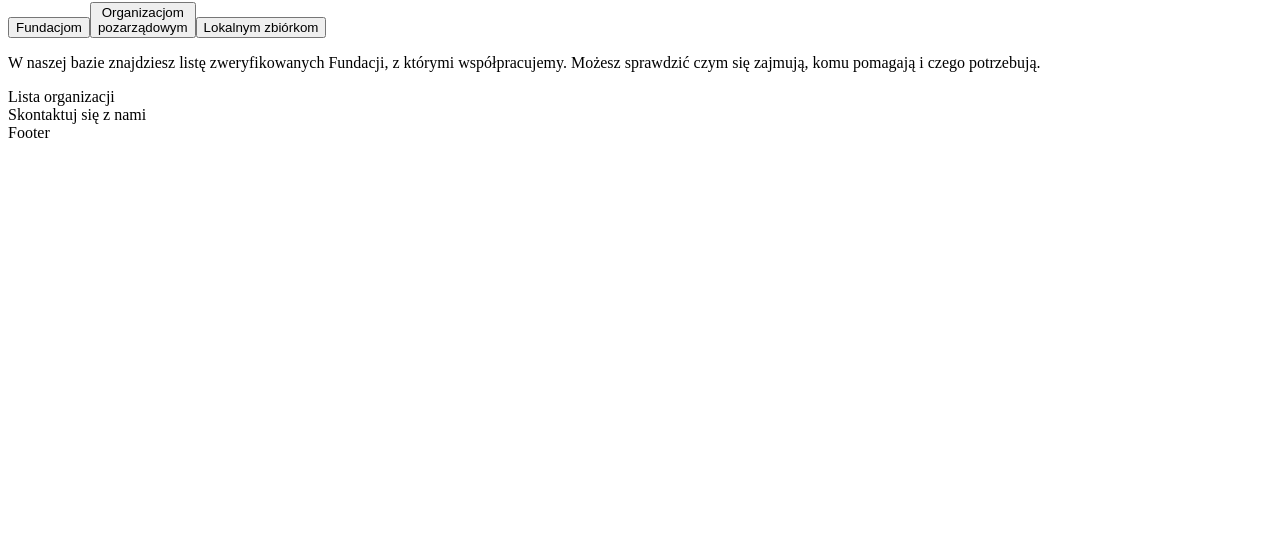
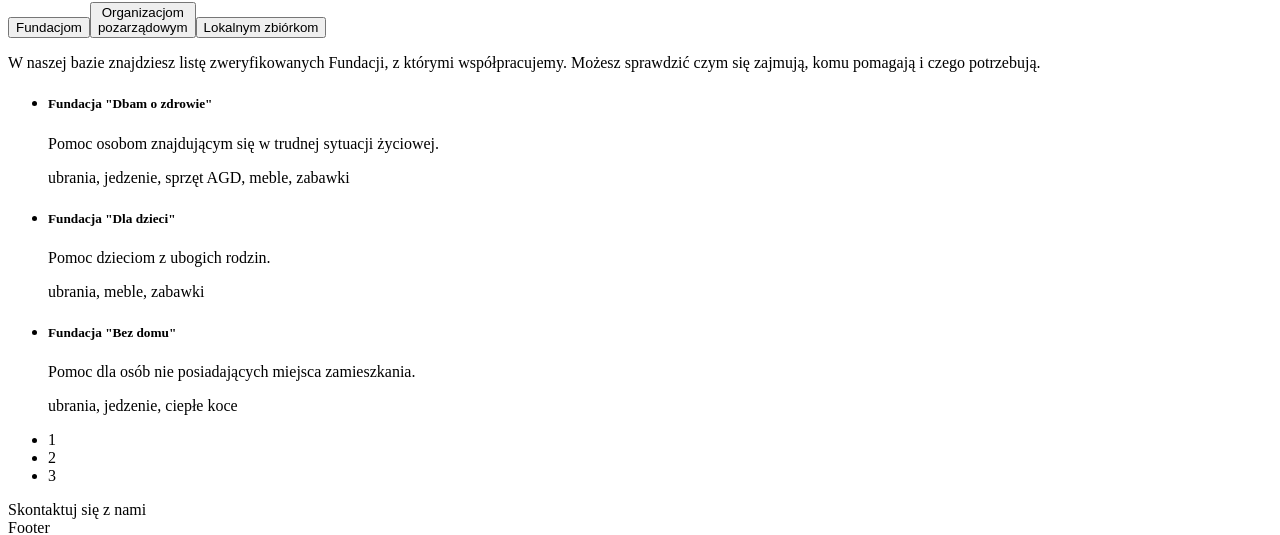
Before and after one commit to DominikaOzorkiewicz/Hand_Things_Over, a React (Create React App) app: page /#/ in a window 1280 px wide. Shown: the part 2457-2992 px from the top of the page. Before the commit the page ends 2607 px from the top, so only its background shows below. Built offline with nearby package versions, Linux system fonts and the light colour scheme; the HTML template or start-up script is replaced by a standard one.

Commit message:
Add Organizations List with pagination

```diff
--- a/src/components/HomeOrganizations.js
+++ b/src/components/HomeOrganizations.js
@@ -1,7 +1,13 @@
-import React from "react";
+import React, {useState} from "react";
 import decoration from "../assets/decoration.svg";
+import {HomeOrganizationsList} from "./HomeOrganizationsList";
 
 export const HomeOrganizations = () => {
+    const [type, setType] = useState('Fundacja');
+
+    const handleChooseType = (event) => {
+        setType(event.target.value);
+    }
 
     return (
         <section className='organizations' id='organizations'>
@@ -14,9 +20,9 @@ export const HomeOrganizations = () => {
             </div>
 
             <div className='organizations__buttons row'>
-                <button className='organizations__buttons-single col-2'>Fundacjom</button>
-                <button className='organizations__buttons-single col-2'>Organizacjom<br/>pozarządowym</button>
-                <button className='organizations__buttons-single col-2'>Lokalnym zbiórkom</button>
+                <button className='organizations__buttons-single col-2' value={'Fundacja'} onClick={handleChooseType}>Fundacjom</button>
+                <button className='organizations__buttons-single col-2' value={'Organizacja'} onClick={handleChooseType}>Organizacjom<br/>pozarządowym</button>
+                <button className='organizations__buttons-single col-2' value={'Zbiórka'} onClick={handleChooseType}>Lokalnym zbiórkom</button>
             </div>
 
             <div className='row'>
@@ -24,7 +30,7 @@ export const HomeOrganizations = () => {
             </div>
 
             <div className='row'>
-                Lista organizacji
+                <HomeOrganizationsList contentType={type}/>
             </div>
 
         </section>
--- /dev/null
+++ b/src/components/HomeOrganizationsList.js
@@ -0,0 +1,75 @@
+import React, {useEffect, useState} from "react";
+import foundations from "../database/foundations.json";
+import organizations from "../database/organizations.json";
+import donations from "../database/donations.json";
+import {Pagination} from "./Pagination";
+
+export const HomeOrganizationsList = ({ contentType }) => {
+
+    const [type, setType] = useState('Fundacja');
+    const [activeList, setActiveList] = useState([]);
+    const [currentPage, setCurrentPage] = useState(1);
+    const [charityElementsPerPage, setCharityElementsPerPage] = useState(3);
+    const [elementsCount, setElementsCount] = useState(0);
+
+    const indexOfLastElement = currentPage * charityElementsPerPage;
+    const indexOfFirstElement = indexOfLastElement - charityElementsPerPage;
+
+
+    useEffect(() => {
+        setType(contentType);
+
+        if (type === 'Fundacja') {
+            let currentElements = foundations.slice(indexOfFirstElement, indexOfLastElement);
+            setElementsCount(foundations.length);
+            setActiveList(currentElements);
+        }
+        if (type === 'Organizacja') {
+            let currentElements = organizations.slice(indexOfFirstElement, indexOfLastElement);
+            setElementsCount(organizations.length);
+            setActiveList(currentElements);
+        }
+        if (type === 'Zbiórka') {
+            let currentElements = donations.slice(indexOfFirstElement, indexOfLastElement);
+            setElementsCount(donations.length);
+            setActiveList(currentElements);
+        }
+
+    }, [contentType, type, currentPage]);
+
+    const changePage = pageNumber => {
+        setCurrentPage(pageNumber);
+    }
+
+    if ( (activeList).length === 0 ) return null;
+
+    return (
+        <div className='charity'>
+
+            <ul className='col-12 charity__list'>
+
+                {(activeList).map(element =>
+                    <li className='charity__list-el row' key={element.id}>
+                        <div className='col-6 charity__list--left'>
+                            <h5 className='charity__list-el--name'>
+                                {type} "{element.name}"
+                            </h5>
+                            <p className='charity__list-el--purpose'>
+                                {element.purpose}
+                            </p>
+                        </div>
+                        <div className='col-6 charity__list--right'>
+                            <p className='charity__list-el--items'>
+                                {element.items}
+                            </p>
+                        </div>
+                    </li>
+                )}
+
+            </ul>
+
+            {elementsCount <= 3 ? null : <Pagination elementsCount={elementsCount} changePage={changePage} /> }
+
+        </div>
+    );
+}
--- /dev/null
+++ b/src/components/Pagination.js
@@ -0,0 +1,23 @@
+import React, {useState} from "react";
+
+export const Pagination = ({ elementsCount, changePage }) => {
+
+    const [charityElementsPerPage, setCharityElementsPerPage] = useState(3);
+
+    const pages = [];
+    for (let i = 1; i <= elementsCount/charityElementsPerPage; i++) {
+        pages.push(i);
+    }
+
+    return (
+        <ul className='pagination'>
+
+            { pages.map(pageNumber =>
+                <li key={pageNumber} className='pagination__number' onClick={ () => changePage(pageNumber) }>
+                    {pageNumber}
+                </li>
+            ) }
+
+        </ul>
+    );
+}
--- a/src/database/donations.json
+++ b/src/database/donations.json
@@ -1,5 +1,4 @@
-{
-  "donations": [
+[
   {
     "id": "d-001",
     "name": "Lorem Ipsum 1",
@@ -17,24 +16,5 @@
     "name": "Lorem Ipsum 3",
     "purpose": "Scelerisque in dictum non consectetur a erat nam.",
     "items": "Mi, quis, hendrerit, dolor"
-    },
-    {
-      "id": "d-004",
-      "name": "Lorem Ipsum 4",
-      "purpose": "Quis varius quam quisque id diam vel quam elementum pulvinar.",
-      "items": "Egestas, sed, tempus"
-    },
-    {
-      "id": "d-005",
-      "name": "Lorem Ipsum 5",
-      "purpose": "Hendrerit gravida rutrum quisque non tellus orci ac auctor augue.",
-      "items": "Ut, aliquam, purus, sit, amet"
-    },
-    {
-      "id": "d-006",
-      "name": "Lorem Ipsum 6",
-      "purpose": "Scelerisque in dictum non consectetur a erat nam.",
-      "items": "Mi, quis, hendrerit, dolor"
   }
 ]
-}
--- a/src/database/foundations.json
+++ b/src/database/foundations.json
@@ -1,5 +1,4 @@
-{
-  "foundations": [
+[
   {
     "id": "f-001",
     "name": "Dbam o zdrowie",
@@ -21,25 +20,25 @@
   {
     "id": "f-004",
     "name": "Siepomaga",
-      "purpose": "Pomoc dla osób potrzebujących",
+    "purpose": "Pomoc dla osób potrzebujących.",
     "items": "ubrania, zabawki"
   },
   {
     "id": "f-005",
     "name": "NoWaste",
-      "purpose": "Ograniczenie wyrzucania żywności",
+    "purpose": "Ograniczenie wyrzucania żywności.",
     "items": "jedzenie"
   },
   {
     "id": "f-006",
     "name": "Nie nurkuj do kontenera",
-      "purpose": "Pomoc dla osób z ubogich rodzin potrzebujących ubrań",
+    "purpose": "Pomoc dla osób z ubogich rodzin potrzebujących ubrań.",
     "items": "ubrania, pluszaki"
   },
   {
     "id": "f-007",
     "name": "Nowe łachy Gosi Andrzejewicz",
-      "purpose": "Pomoc dla celebrytów w poszukiwaniu nowych stylizacji",
+    "purpose": "Pomoc dla celebrytów w poszukiwaniu nowych stylizacji.",
     "items": "piękne i oryginalne ubrania"
   },
   {
@@ -51,8 +50,7 @@
   {
     "id": "f-009",
     "name": "Dla schronisk",
-      "purpose": "Pomoc dla zwierząt ze schronisk",
+    "purpose": "Pomoc dla zwierząt ze schronisk.",
     "items": "sucha karma, obroże, smycze, zabawki, koce"
   }
 ]
-}
--- a/src/database/organizations.json
+++ b/src/database/organizations.json
@@ -1,5 +1,4 @@
-{
-  "organizations": [
+[
   {
     "id": "o-001",
     "name": "Lorem Ipsum 1",
@@ -37,4 +36,3 @@
     "items": "Mi, quis, hendrerit, dolor"
   }
 ]
-}
--- a/src/scss/main.scss
+++ b/src/scss/main.scss
@@ -11,3 +11,5 @@
 @import "partials/simpleSteps";
 @import "partials/about";
 @import "partials/organizations";
+@import "partials/organizationsList";
+@import "partials/pagination";
--- a/src/scss/partials/_organizations.scss
+++ b/src/scss/partials/_organizations.scss
@@ -42,4 +42,8 @@
         text-align: center;
         margin: 60px 0;
     }
+
+    div:nth-child(4) {
+        width: 90%;
+    }
 }
--- /dev/null
+++ b/src/scss/partials/_organizationsList.scss
@@ -0,0 +1,34 @@
+@import "../settings/colors";
+@import "../settings/fonts";
+
+.charity {
+    width: 100%;
+
+    &__list {
+
+        &-el {
+            font-family: $font-alt;
+            border-bottom: 1.5px solid #c3c1c1;
+            padding: 30px 0;
+            display: flex;
+            align-items: center;
+
+            &--name {
+                font-size: 1.625em;
+                padding-bottom: 6px;
+            }
+
+            &--purpose {
+                font-size: 1.125em;
+            }
+
+            &--items {
+                font-size: 1.125em;
+            }
+        }
+
+        &--right {
+            text-align: right;
+        }
+    }
+}
--- /dev/null
+++ b/src/scss/partials/_pagination.scss
@@ -0,0 +1,24 @@
+@import "../settings/colors";
+@import "../settings/fonts";
+
+.pagination {
+    display: flex;
+    justify-content: center;
+    align-items: center;
+    padding: 20px 0;
+    margin-bottom: 80px;
+
+    &__number {
+        list-style-type: none;
+        padding: 15px 13px;
+        color: $color-text;
+        text-decoration: none;
+        border: 0.75px solid transparent;
+        cursor: pointer;
+
+        &:hover,
+        &:active {
+            border: 0.75px solid $color-text;
+        }
+    }
+}
```
Lines whose indentation alone changed are shown as unchanged.
